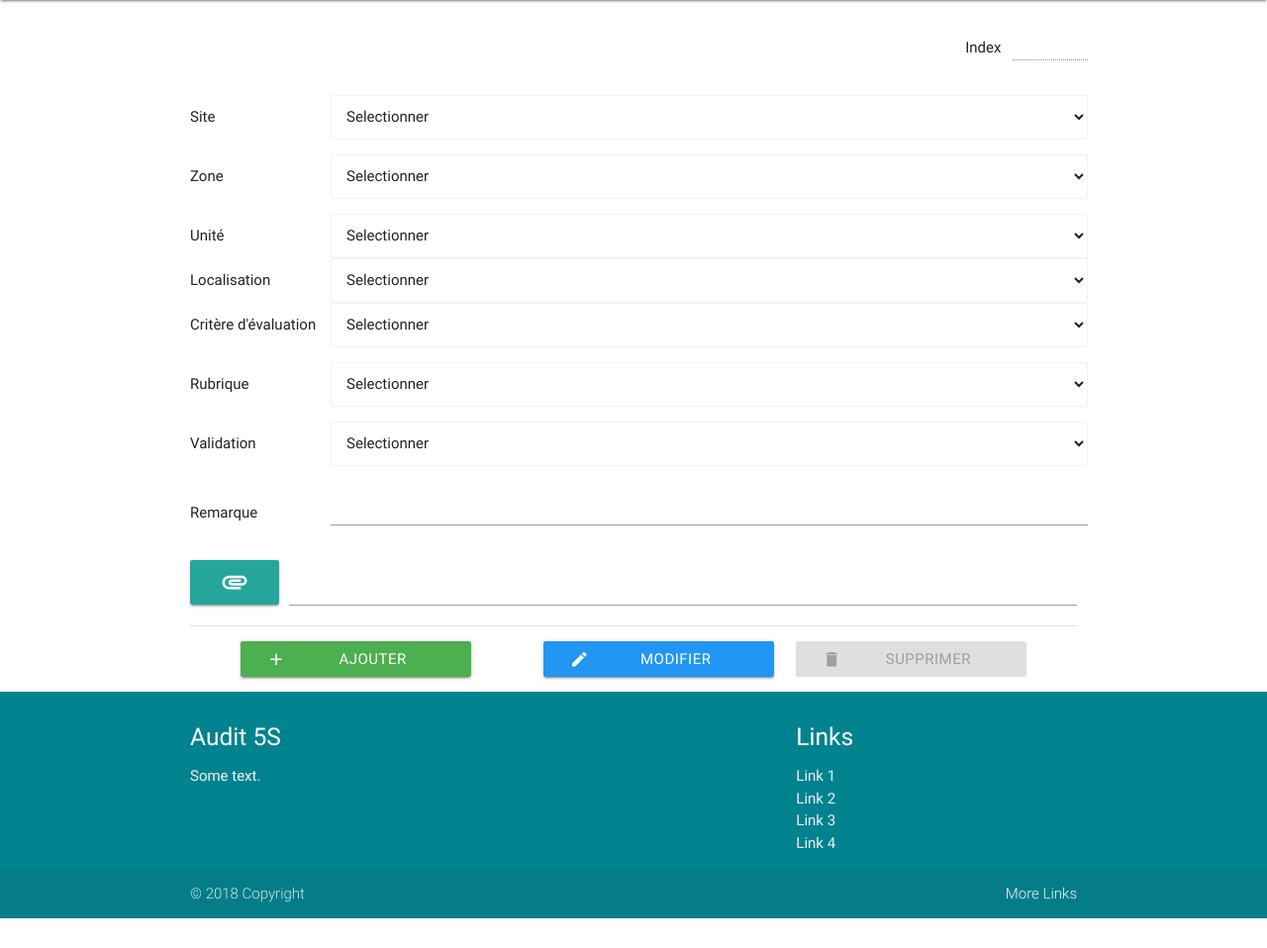
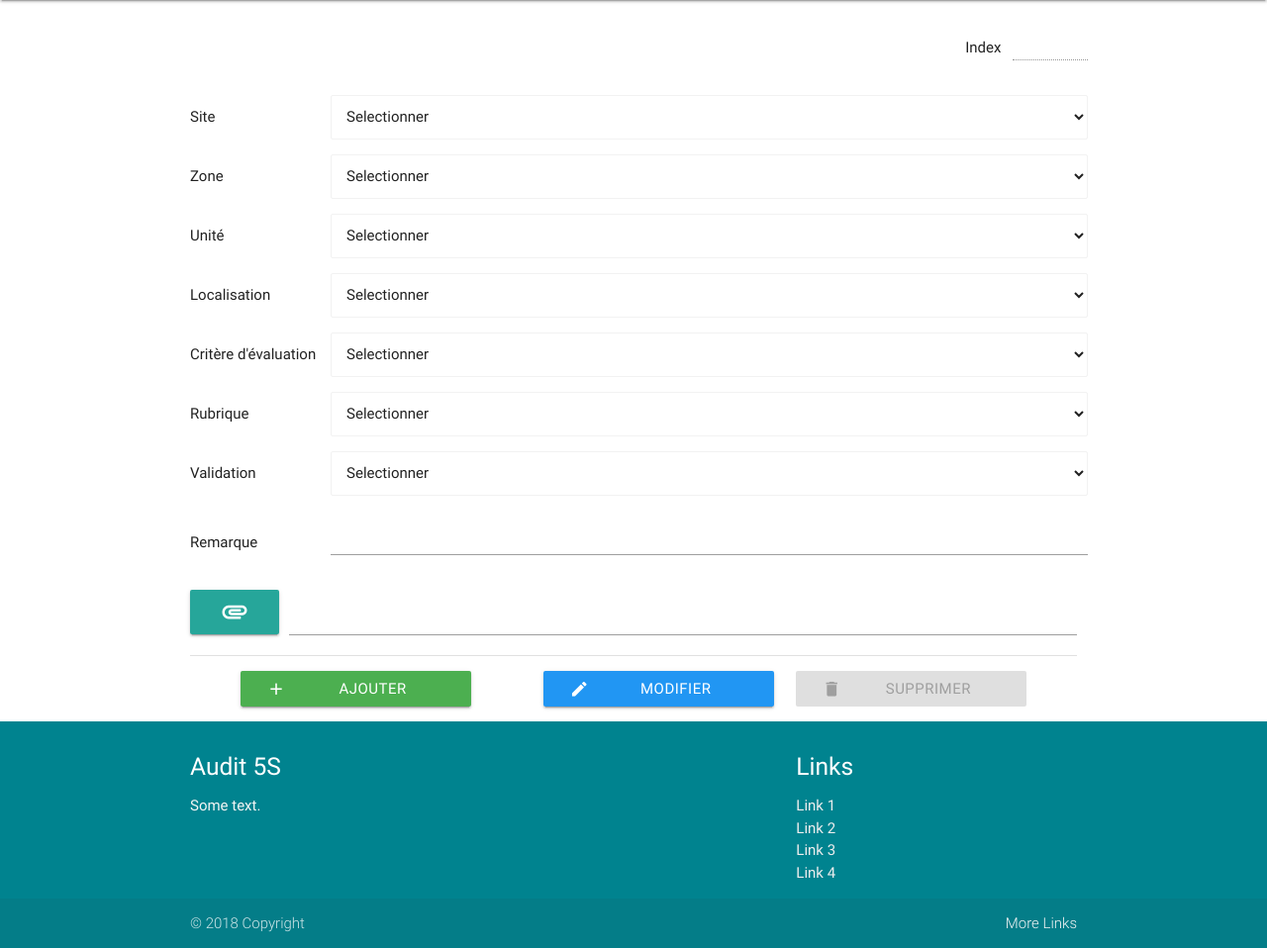
Before and after one commit to h3llf0rl1ife/PyAudit_flask, a Python web app: template templates/evaluation.html in a window 1280 px wide. Shown: the part 64-1022 px from the top of the page at 99% size. Before the commit the page ends 992 px from the top, so only its background shows below. Run offline with Jinja, Linux system fonts and the light colour scheme; the template is opened without the code that fills it, so the values that code supplies are empty.

Commit message:
Add missing class in row

```diff
--- a/templates/evaluation.html
+++ b/templates/evaluation.html
@@ -56,7 +56,7 @@
         </div>
       </div>
 
-      <div class="row">
+      <div class="row section">
         <div class="valign-wrapper">
           <span class="col s4 m3 l2">Localisation</span>
           <select class="col s8 m9 l10 browser-default" id="i-Location" name="LocationID">
```
